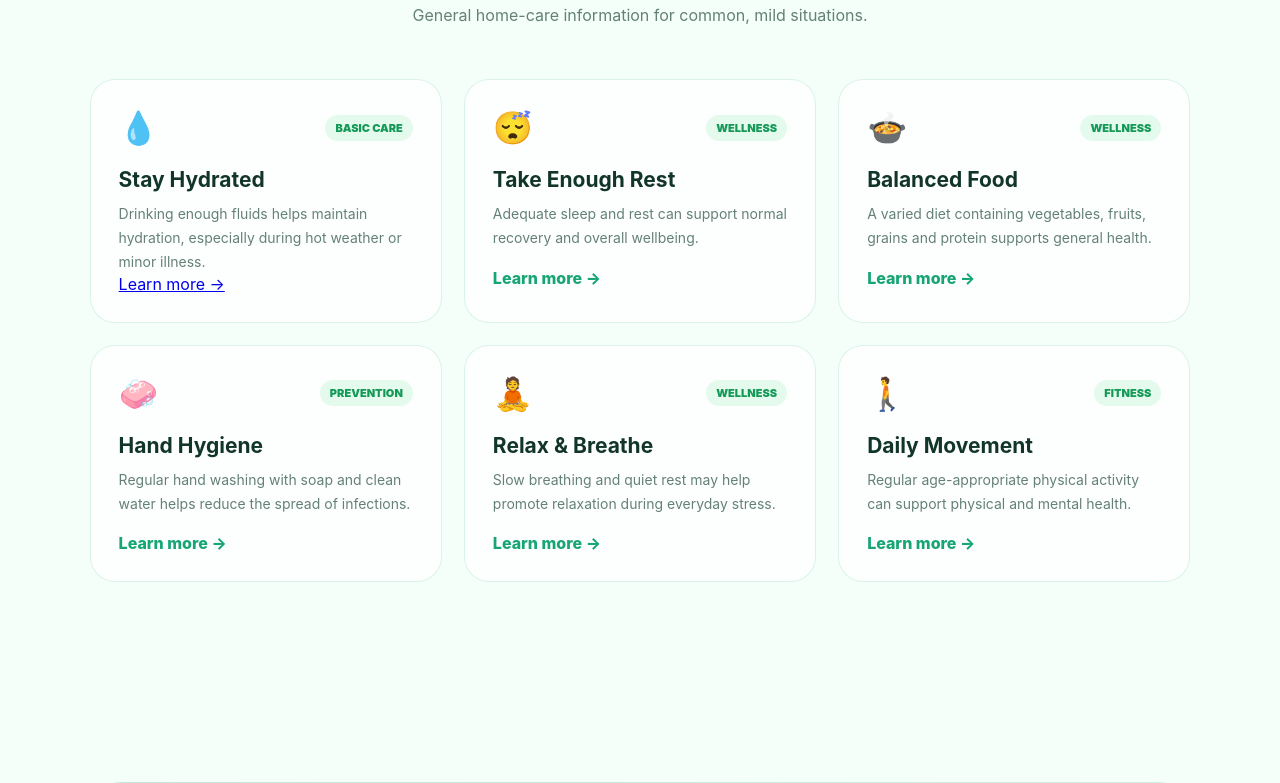
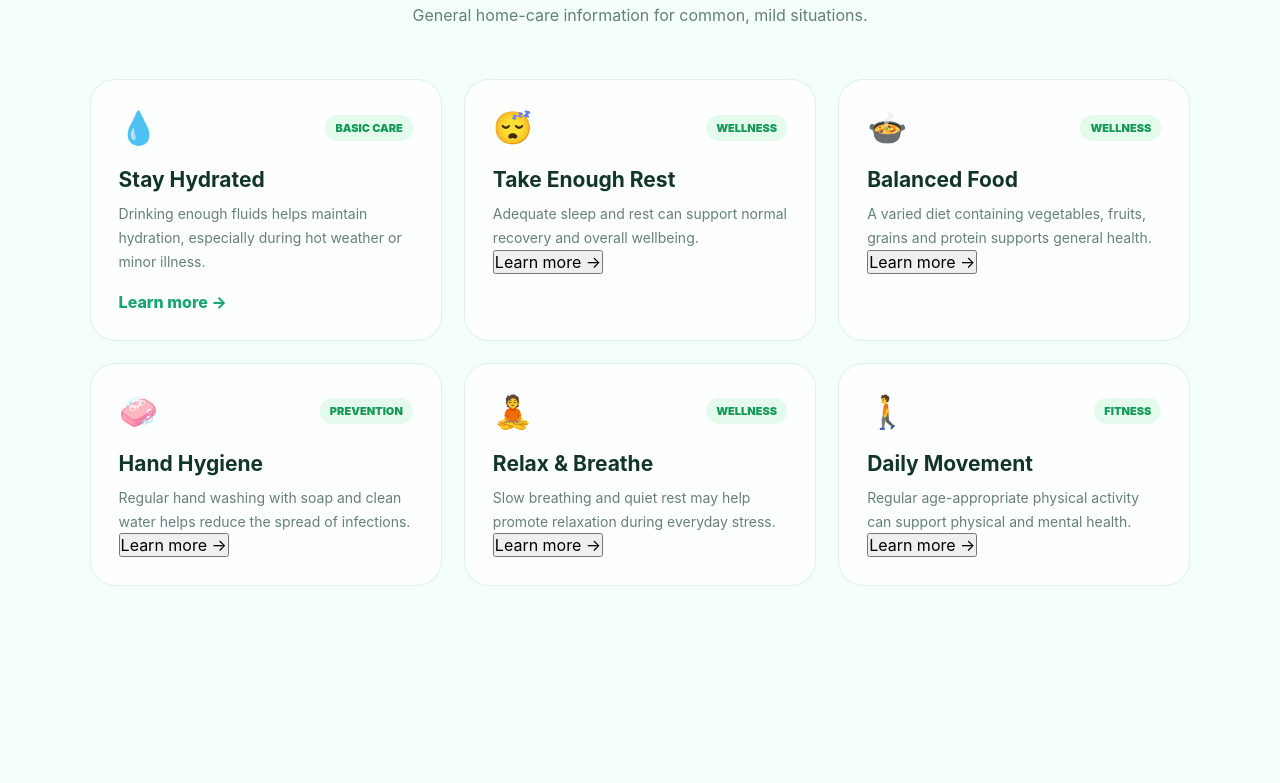
Before and after one commit to ranmasautome406-wq/FarmacyAI, a Flask app: page / in a window 1280 px wide. Shown: the part 1754-2537 px from the top of the page. Run offline with Flask 3, Linux system fonts and the light colour scheme.

Commit message:
Update index.html

```diff
--- a/templates/index.html
+++ b/templates/index.html
@@ -812,18 +812,18 @@ section{
     font-size:14px;
 }
 
-.remedy button{
+.remedy-link{
+    display:inline-block;
     margin-top:18px;
-
-    border:none;
-
-    background:none;
-
     color:var(--primary);
-
     font-weight:800;
-
+    text-decoration:none;
     cursor:pointer;
+    transition:.3s;
+}
+
+.remedy-link:hover{
+    transform:translateX(5px);
 }
 
 /* =========================================================
```
